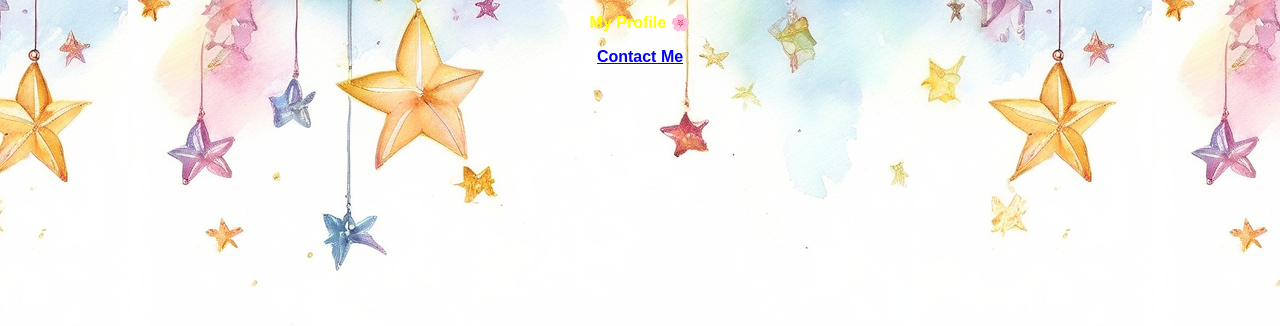
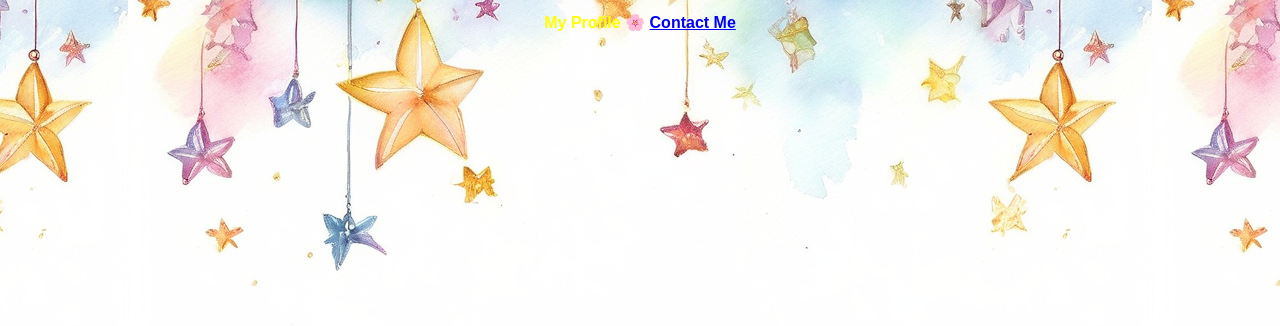
Before and after one commit to finding-aya/finding-aya.github.io, a plain HTML site: page index.html in a window 1280 px wide. Shown: the part 160-486 px from the top of the page. Drawn offline with Linux system fonts and the light colour scheme.

Commit message:
Update index.html

```diff
--- a/index.html
+++ b/index.html
@@ -32,8 +32,7 @@
   <div class="content">
   <h1>Hello, I'm Aya 🌸</h1>
   <p style="color: gray;">Welcome to my personal site!</p>
-  <p><a href="profile.html">My Profile 🌸</a></p> <p><a href="https://forms.gle/tnpwehtDWfnY7hoJ7" target="_blank" style="color: blue; text-decoration: underline;">Contact Me</a></p>
-
-  </div>
+  <p><a href="profile.html">My Profile 🌸</a> <a href="https://forms.gle/tnpwehtDWfnY7hoJ7" target="_blank" style="color: blue; text-decoration: underline;">Contact Me</a></p>
+</div>
 </body>
 </html>
```
